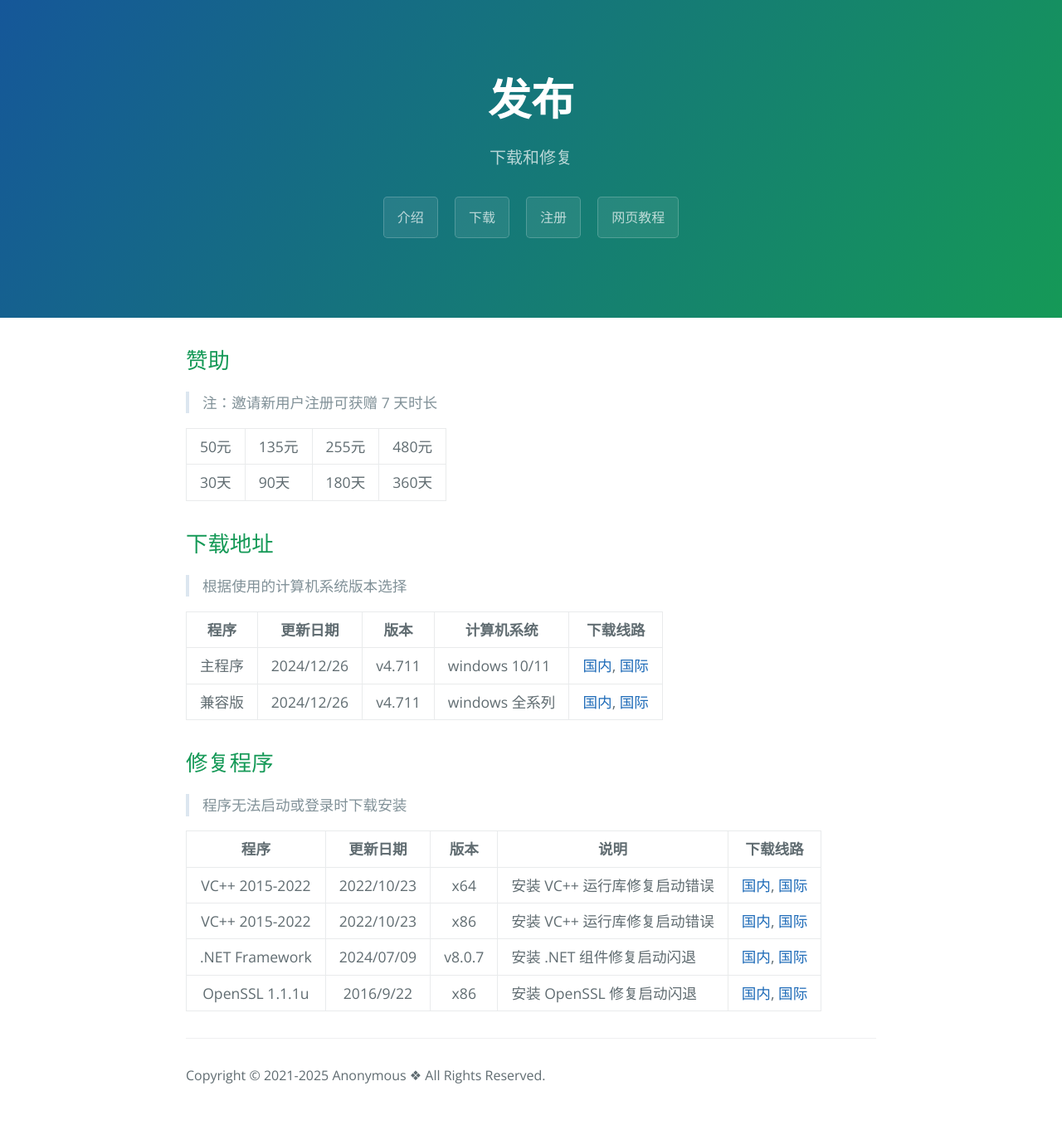
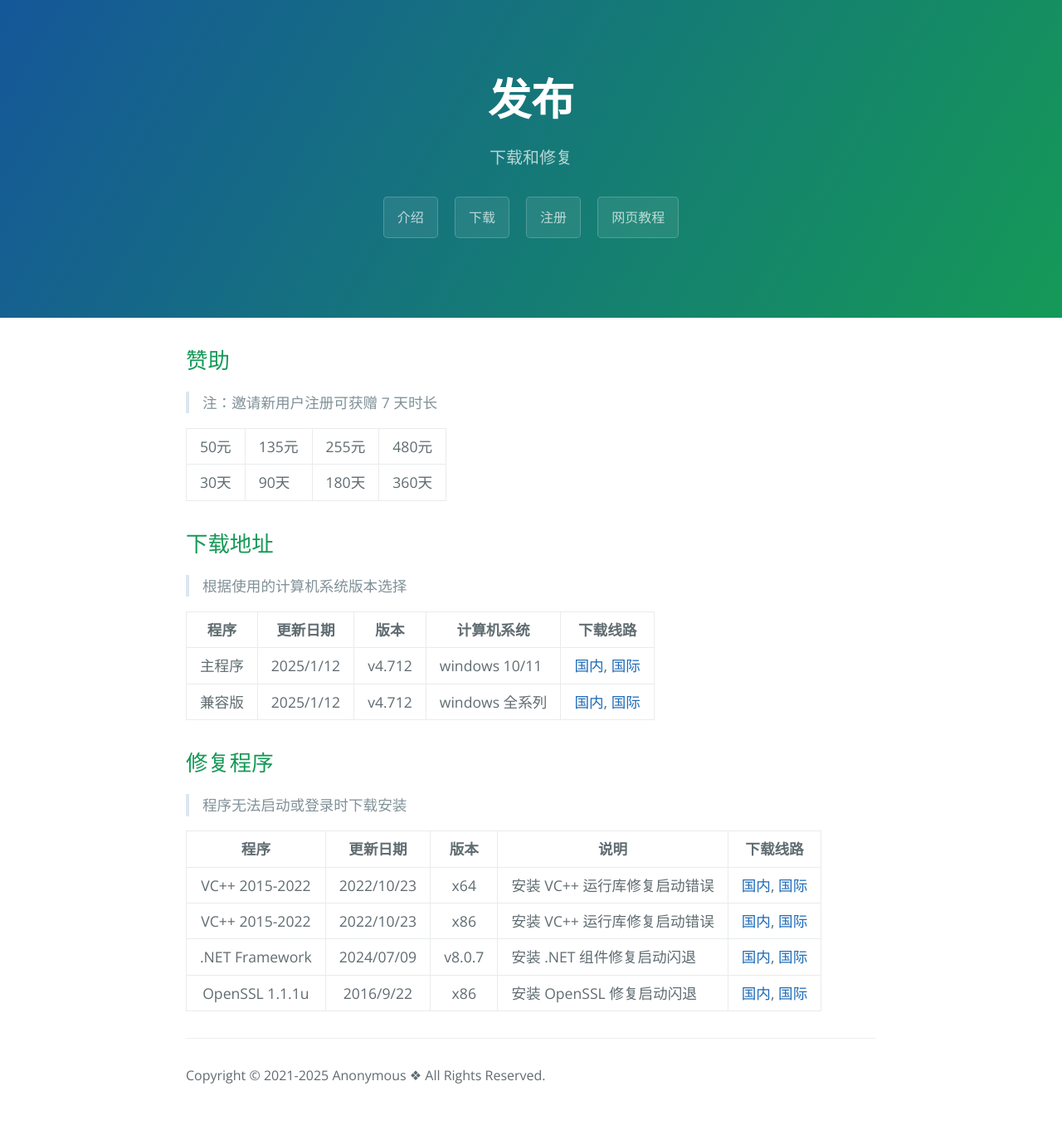
Before and after one commit to ProjectArkClub/ProjectArkClub.github.io, a Jekyll site: the page built from release.md, in a window 1280 px wide. Shown: the whole page at 83% size. Built offline with Jekyll 4.4.1, drawn with Linux system fonts in a browser that asks for light colours.

Commit message:
new version

```diff
--- a/_config.yml
+++ b/_config.yml
@@ -39,8 +39,8 @@ fastgit_url: https://fastgit.projectark.vip/https://raw.githubusercontent.com/Pr
 bucket_url: https://download-projectark-1258640941.cos.ap-shanghai.myqcloud.com
 google_analytics: G-Q0B9W70VGJ
 projectArk: False
-projectArk_version: v4.711
-projectArk_version_update: 2024/12/26
+projectArk_version: v4.712
+projectArk_version_update: 2025/1/12
 projectArk_update_version: v3.7.9.0
 
 # Build settings
```
